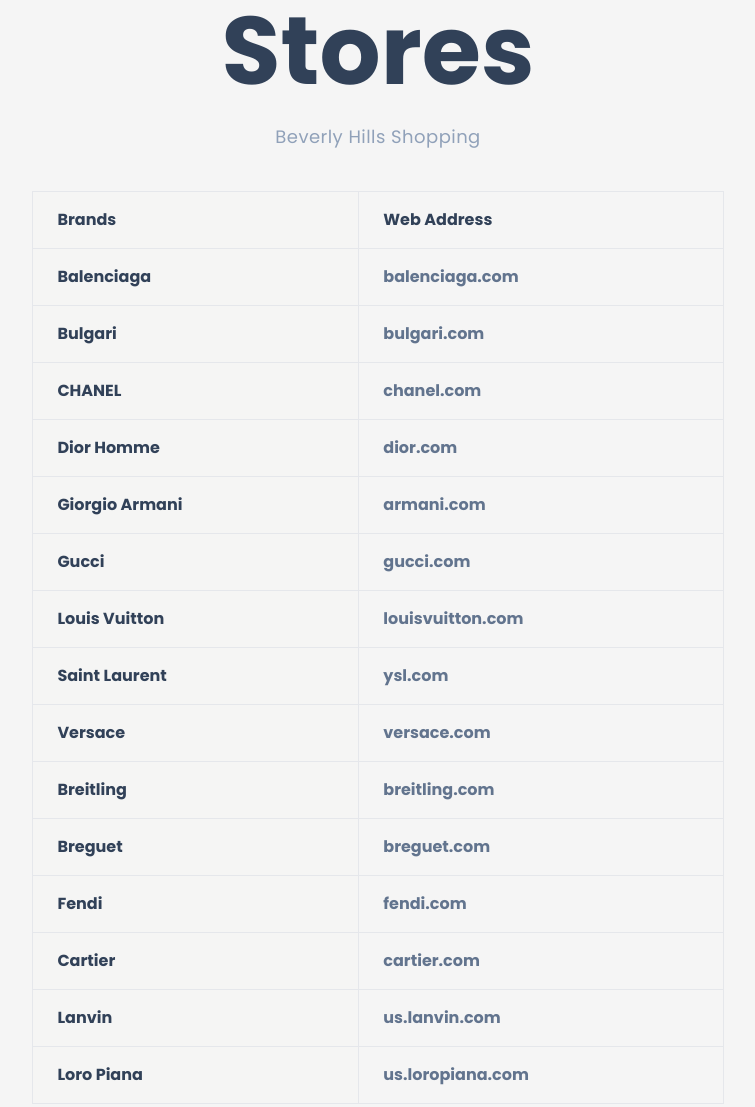
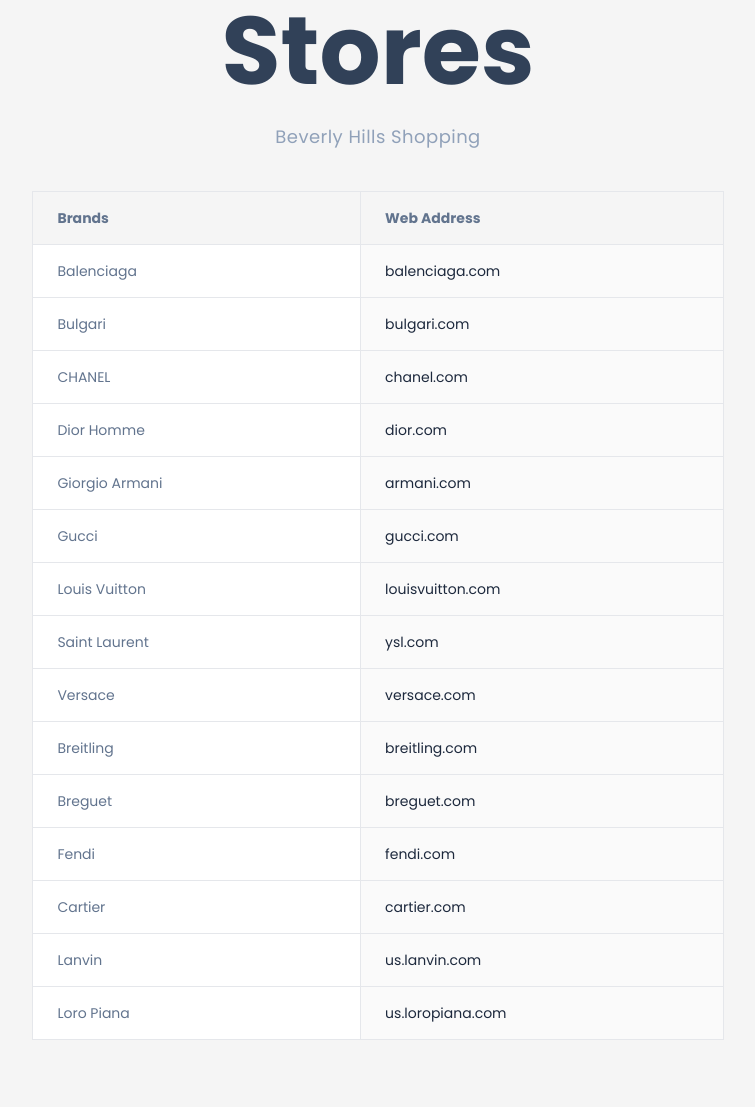
Before and after one commit to yojeero/junso, a website: page index.html in a window 1280 px wide. Shown: the part 1693-2800 px from the top of the page, without its empty margins (262-1017 px from the left). Drawn offline with Linux system fonts and the light colour scheme.

Commit message:
new update

```diff
--- a/css/input.css
+++ b/css/input.css
@@ -40,19 +40,28 @@
 
 table
 {
-	@apply text-left font-bold border-gray-200;
+	@apply text-left text-sm text-slate-500 border-gray-200;
 }
 
-thead, td
+thead td
 {
-	@apply border-gray-200 odd:bg-stone-100 even:bg-neutral-100;
+	@apply border border-gray-200 font-bold py-4 px-6;
+}
+
+tbody td
+{
+	@apply odd:bg-white even:bg-neutral-50 border border-gray-200 py-4 px-6;
 }
 
 table td a
 {
-	@apply text-slate-500;
+	@apply text-slate-800;
 }
 
+table td a:hover
+{
+	@apply font-bold;
+}
 
 @font-face
 {
@@ -132,17 +141,22 @@
 
 table
 {
-	@apply text-slate-500 bg-slate-900 border-slate-700;
+	@apply border-slate-700;
 }
 
-thead, td
+thead td
 {
-	@apply border-slate-700	odd:bg-slate-900 even:bg-slate-800;
+	@apply border border-slate-700;
+}
+
+tbody td
+{
+	@apply odd:bg-slate-900 even:bg-slate-800 border-slate-700;
 }
 
 table td a
 {
-	@apply text-rose-700;
+	@apply text-slate-400;
 }
 
 #nav-content,
--- a/index.html
+++ b/index.html
@@ -127,87 +127,87 @@
 
 			<thead>
 				<tr>
-					<td class="border border-gray-200 py-4 px-6">Brands</td>
-					<td class="border border-gray-200 py-4 px-6">Web Address</td>
+					<td>Brands</td>
+					<td>Web Address</td>
 				</tr>
 			</thead>
 
 			<tbody>
 
 				<tr>
-					<td class="border border-gray-200 py-4 px-6" >Balenciaga</td>
-					<td class="border border-gray-200 py-4 px-6">
+					<td>Balenciaga</td>
+					<td>
 					<a href="https://www.balenciaga.com/" target="_blank">balenciaga.com</a></td>
 				</tr>
 
 				<tr>
-					<td class="border border-gray-200 py-4 px-6" >Bulgari</td>
-					<td class="border border-gray-200 py-4 px-6" ><a href="https://www.bulgari.com/" target="_blank">bulgari.com</a></td>
+					<td>Bulgari</td>
+					<td><a href="https://www.bulgari.com/" target="_blank">bulgari.com</a></td>
 				</tr>
 
 				<tr>
-					<td class="border border-gray-200 py-4 px-6">CHANEL</td>
-					<td class="border border-gray-200 py-4 px-6"><a href="https://www.chanel.com/" target="_blank">chanel.com</a></td>
+					<td>CHANEL</td>
+					<td><a href="https://www.chanel.com/" target="_blank">chanel.com</a></td>
 				</tr>
 
 				<tr>
-					<td class="border border-gray-200 py-4 px-6">Dior Homme</td>
-					<td class="border border-gray-200 py-4 px-6"><a href="https://www.dior.com/" target="_blank">dior.com</a></td>
+					<td>Dior Homme</td>
+					<td><a href="https://www.dior.com/" target="_blank">dior.com</a></td>
 				</tr>
 
 				<tr>
-					<td class="border border-gray-200 py-4 px-6">Giorgio Armani</td>
-					<td class="border border-gray-200 py-4 px-6"><a href="https://www.armani.com/" target="_blank">armani.com</a></td>
+					<td>Giorgio Armani</td>
+					<td><a href="https://www.armani.com/" target="_blank">armani.com</a></td>
 				</tr>
 
 				<tr>
-					<td class="border border-gray-200 py-4 px-6">Gucci</td>
-					<td class="border border-gray-200 py-4 px-6"><a href="https://www.gucci.com/" target="_blank">gucci.com</a></td>
+					<td>Gucci</td>
+					<td><a href="https://www.gucci.com/" target="_blank">gucci.com</a></td>
 				</tr>
 
 				<tr>
-					<td class="border border-gray-200 py-4 px-6">Louis Vuitton</td>
-					<td class="border border-gray-200 py-4 px-6"><a href="https://www.louisvuitton.com/" target="_blank">louisvuitton.com</a></td>
+					<td>Louis Vuitton</td>
+					<td><a href="https://www.louisvuitton.com/" target="_blank">louisvuitton.com</a></td>
 				</tr>
 
 				<tr>
-					<td class="border border-gray-200 py-4 px-6">Saint Laurent</td>
-					<td class="border border-gray-200 py-4 px-6"><a href="https://www.ysl.com/" target="_blank">ysl.com</a></td>
+					<td>Saint Laurent</td>
+					<td><a href="https://www.ysl.com/" target="_blank">ysl.com</a></td>
 				</tr>
 
 				<tr>
-					<td class="border border-gray-200 py-4 px-6">Versace</td>
-					<td class="border border-gray-200 py-4 px-6"><a href="https://www.versace.com/" target="_blank">versace.com</a></td>
+					<td>Versace</td>
+					<td><a href="https://www.versace.com/" target="_blank">versace.com</a></td>
 				</tr>
 
 				<tr>
-					<td class="border border-gray-200 py-4 px-6">Breitling</td>
-					<td class="border border-gray-200 py-4 px-6"><a href="https://www.breitling.com/" target="_blank">breitling.com</a></td>
+					<td>Breitling</td>
+					<td><a href="https://www.breitling.com/" target="_blank">breitling.com</a></td>
 				</tr>
 
 				<tr>
-					<td class="border border-gray-200 py-4 px-6">Breguet</td>
-					<td class="border border-gray-200 py-4 px-6"><a href="https://www.breguet.com/" target="_blank">breguet.com</a></td>
+					<td>Breguet</td>
+					<td><a href="https://www.breguet.com/" target="_blank">breguet.com</a></td>
 				</tr>
 
 				<tr>
-					<td class="border border-gray-200 py-4 px-6">Fendi</td>
-					<td class="border border-gray-200 py-4 px-6"><a href="https://www.fendi.com/" target="_blank">fendi.com</a></td>
+					<td>Fendi</td>
+					<td><a href="https://www.fendi.com/" target="_blank">fendi.com</a></td>
 				</tr>
 
 				<tr>
-					<td class="border border-gray-200 py-4 px-6">Cartier</td>
-					<td class="border border-gray-200 py-4 px-6"><a href="https://www.cartier.com/" target="_blank">cartier.com</a></td>
+					<td>Cartier</td>
+					<td><a href="https://www.cartier.com/" target="_blank">cartier.com</a></td>
 				</tr>
 
 				<tr>
-					<td class="border border-gray-200 py-4 px-6">Lanvin</td>
-					<td class="border border-gray-200 py-4 px-6"><a href="https://us.lanvin.com/" target="_blank">us.lanvin.com</a></td>
+					<td>Lanvin</td>
+					<td><a href="https://us.lanvin.com/" target="_blank">us.lanvin.com</a></td>
 				</tr>
 
 				<tr>
-					<td class="border border-gray-200 py-4 px-6">Loro Piana</td>
-					<td class="border border-gray-200 py-4 px-6"><a href="https://us.loropiana.com/" target="_blank">us.loropiana.com</a></td>
+					<td>Loro Piana</td>
+					<td><a href="https://us.loropiana.com/" target="_blank">us.loropiana.com</a></td>
 				</tr>
 
 			</tbody>
@@ -346,16 +346,16 @@
 				</a>
 			</div>
 
+				<!-- LIGHT-DARK MODE -->
+				<a class="flex items-end w-full day-night-mode cursor-pointer" id="day-night">
+
+					<div class="grid tracking-wide font-bold text-slate-400 mx-auto py-2 px-6 uppercase place-items-center">theme</div>
+
+				</a>
+
 		</footer>
 
 	</main>
-
-	<!-- LIGHT-DARK MODE -->
-<a class="flex items-end w-full day-night-mode cursor-pointer" id="toggle-day">
-
-    <div class="grid tracking-wide font-bold text-slate-400 mx-auto py-2 px-6 uppercase place-items-center">theme</div>
-
-</a>
 
 	<!-- YANDEX MAPS -->
 <script src="https://api-maps.yandex.ru/2.1/?lang=ru_RU"></script>
--- a/js/app.js
+++ b/js/app.js
@@ -7,12 +7,18 @@
 window.sr = ScrollReveal();sr.reveal('.reveal');
 
 // Day-Night Switcher
-const toggle = document.querySelector("#toggle-day");
+const toggle = document.querySelector("#day-night");
 	const root = document.documentElement;
 
-	toggle.addEventListener("click", () => {
-		root.classList.toggle("NightMode");
-	});
+	if (toggle) {
+		toggle.addEventListener("click", () => {
+			if (root.classList.contains("NightMode")) {
+				root.classList.remove("NightMode");
+			} else {
+				root.classList.add("NightMode");
+			}
+		});
+	}
 
 // Nav
 document.addEventListener("DOMContentLoaded", function() {
```
Also changed, not shown: css/style.css.
